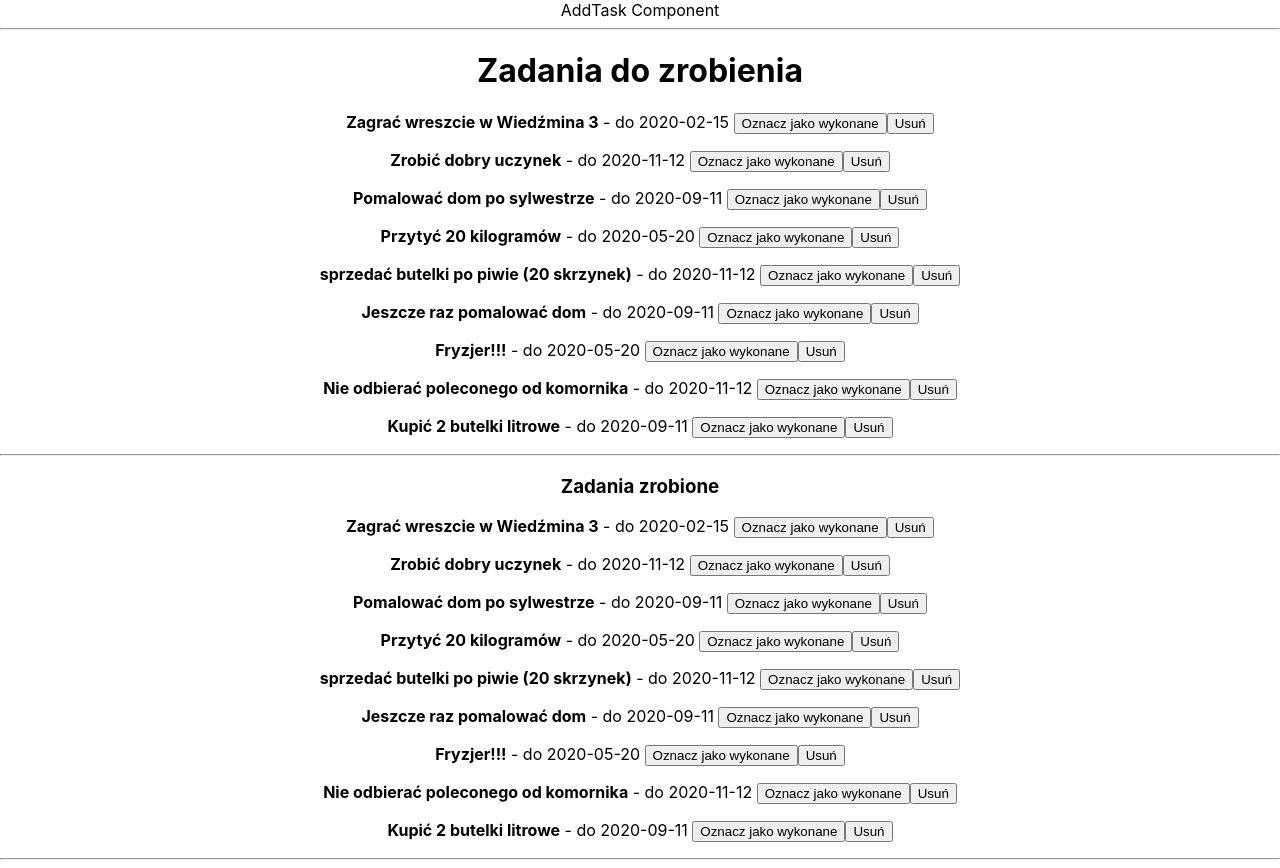
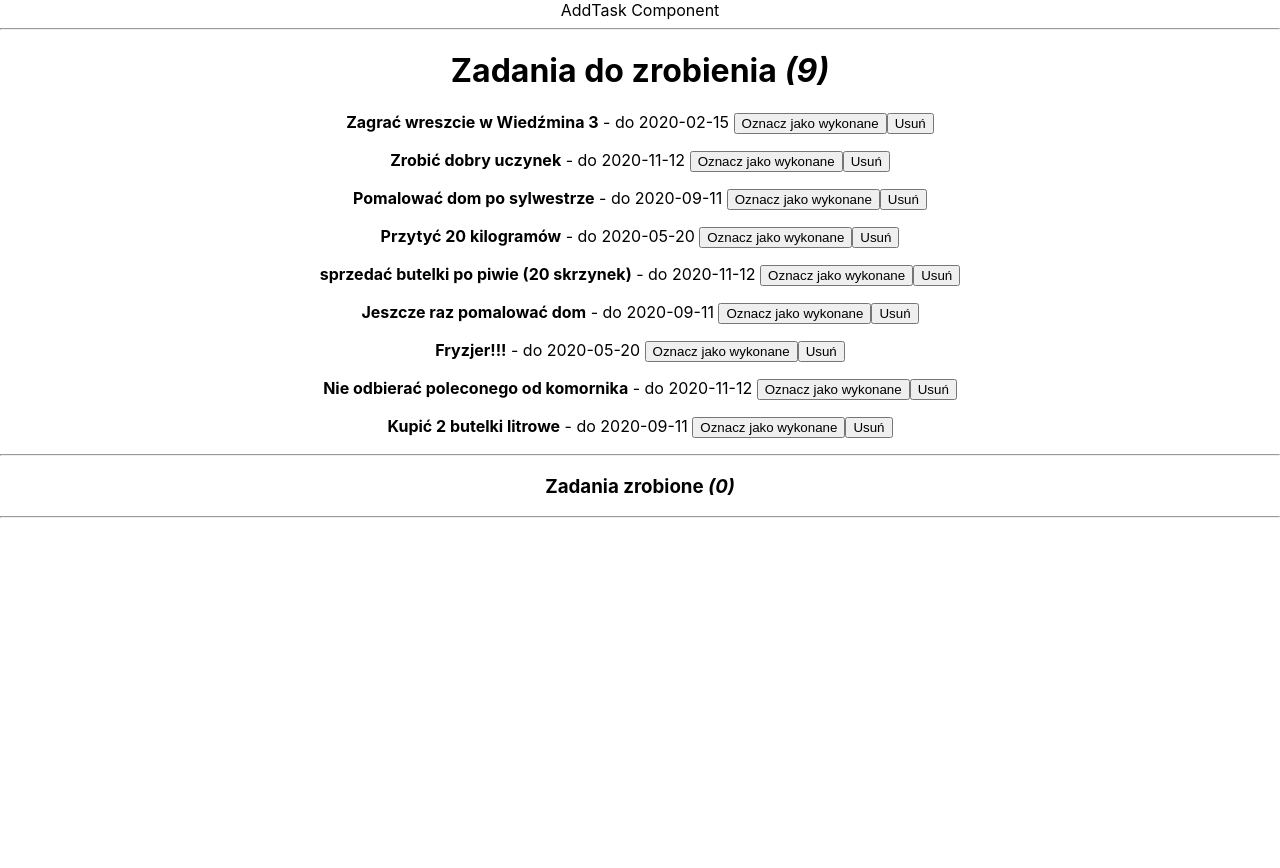
Before and after one commit to GrzegorzChmiel/Samuraj-Programowania, a React (Create React App) app: page / in a window 1280 px wide. After the commit the page ends 800 px from the top, so only its background shows below. Built offline with nearby package versions, Linux system fonts and the light colour scheme.

Commit message:
S9 L94 Zakończenie

```diff
--- a/src/Components/TaskList.js
+++ b/src/Components/TaskList.js
@@ -6,18 +6,29 @@ function createTaskItem(task, makeDone, makeDelete) {
 }
 
 const TaskList = props => {
-   const TaskItems = props.tasks.map(task => createTaskItem(task, props.makeTaskDoneHandler, props.deleteTaskHandler));
+   const activeTasks = props.tasks.filter(task => task.active);
+   const activeTaskItems = activeTasks.map(task => createTaskItem(task, props.makeTaskDoneHandler, props.deleteTaskHandler));
+
+   const inactiveTasks = props.tasks.filter(task => !task.active);
+   const inactiveTaskItems = inactiveTasks.map(task => createTaskItem(task, props.makeTaskDoneHandler, props.deleteTaskHandler));
+
    return (
       <>
          <div className="active">
-            <h1>Zadania do zrobienia</h1>
-            <div>{TaskItems}</div>
+            <h1>
+               Zadania do zrobienia <em>({activeTaskItems.length})</em>
+            </h1>
+            {activeTaskItems.length === 0 && <h3>Brak aktywnych zadań do zrobienia</h3>}
+            <div>{activeTaskItems}</div>
          </div>
          <hr></hr>
 
          <div className="done">
-            <h3>Zadania zrobione</h3>
-            <div>{TaskItems}</div>
+            <h3>
+               Zadania zrobione <em>({inactiveTaskItems.length})</em>
+            </h3>
+            {inactiveTaskItems.length > 5 ? <h4>Widocznych jest tylko 5 ostatnich zadań</h4> : null}
+            <div>{inactiveTaskItems.slice(0, 5)}</div>
          </div>
          <hr></hr>
       </>
```
